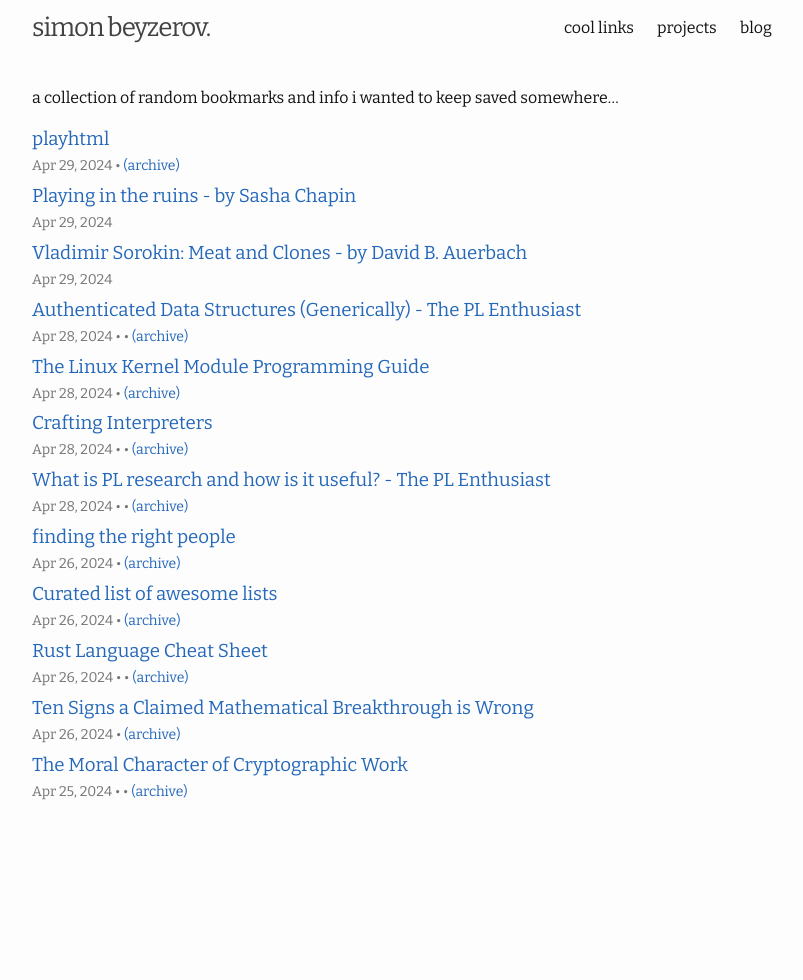
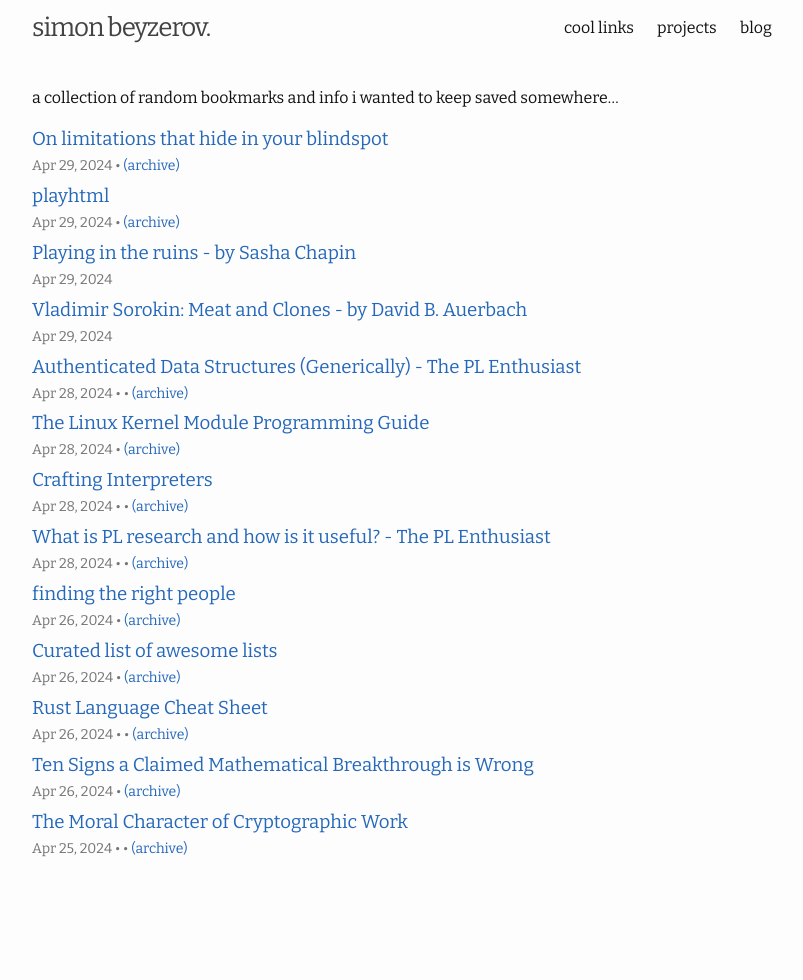
Before and after one commit to sim15/sim15.github.io, a Jekyll site: the page built from bookmarks.md, in a window 1280 px wide. Shown: the whole page, without its empty margins (238-1041 px from the left). Built offline with Jekyll 4.4.1, drawn with Linux system fonts in a browser that asks for light colours; before the commit the page ends 923 px from its top, so only the background shows below that; part of the change alters nothing that is shown.

Commit message:
Bookmark On limitations that hide in your blindspot

```diff
--- a/_data/bookmarks.json
+++ b/_data/bookmarks.json
@@ -156,5 +156,18 @@
     "type": "",
     "waybackUrl": "http://web.archive.org/web/20231209145843/https://playhtml.fun/",
     "altTitle": "playhtml"
+  },
+  {
+    "title": "On limitations that hide in your blindspot",
+    "site": "",
+    "author": "Henrik Karlsson",
+    "date": "2024-04-29",
+    "timestamp": "2024-04-29T21:53:16.761Z",
+    "description": "and how to find them",
+    "url": "https://www.henrikkarlsson.xyz/p/limitatons",
+    "image": "bookmark-on-limitations-that-hide-in-your-blindspot.png",
+    "type": "article",
+    "waybackUrl": "http://web.archive.org/web/20240408200900/https://www.henrikkarlsson.xyz/p/limitatons",
+    "altTitle": "On limitations that hide in your blindspot"
   }
 ]
```
